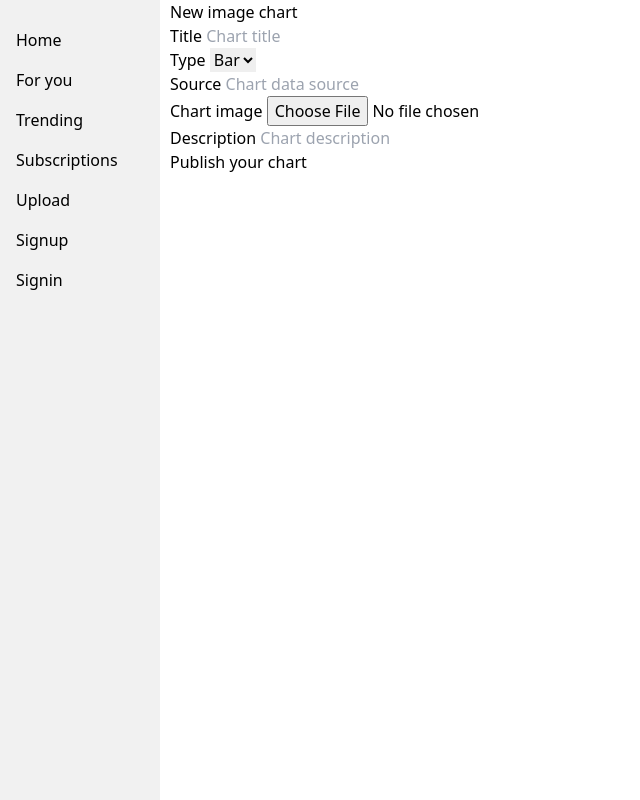
After one commit to Mat-Sharp0/Chart-site, a Flask app: page /chart/add in a window 1280 px wide. The commit adds this page. Shown: the whole page, without its empty margins (0-640 px from the left). Run offline with Flask 3, Linux system fonts and the light colour scheme; some libraries are stand-ins or nearby versions.

Commit message:
Add new templates for chart creation, sign-in, and sign-up
- Created new_chart.html for users to create and publish charts with title, type, source, image, and description.
- Added signin.html for user authentication with error handling.
- Introduced signup.html for user registration with error handling.

```diff
--- a/main.py
+++ b/main.py
@@ -1,15 +1,76 @@
-from flask import Flask, render_template
-import pymongo
+from flask import Flask, render_template, request, session, redirect, url_for
+from pymongo import MongoClient
 from dotenv import load_dotenv
+from werkzeug.utils import secure_filename
+import bcrypt
 import os
 
 load_dotenv()
 
 app = Flask("Chartapp")
 
+MONGO_URI = os.getenv('MONGO_URI')
+
+client = MongoClient(MONGO_URI)
+db = client.get_database("chart")
+
+app.secret_key = os.urandom(24)
 
 @app.route('/')
 def index():
-    return render_template("index.html")
+    chart = list(db["chart"].find({}))
+    return render_template("index.html", chart=chart)
+
+@app.route('/signup')
+def signup():
+    return render_template("front/signup.html")
+
+@app.route('/register',  methods=['POST'])
+def register():
+    user_name=request.form['user_id']
+    password=request.form['password']
+
+    user = {
+        "name": user_name,
+        "password": password
+    }
+    db['users'].insert_one(user)
+    session['role'] = 'user'
+    session['user'] = user_name
+    return redirect(url_for('/'))
+
+@app.route("/chart/add")
+def add_chart():
+    return render_template("front/new_chart.html")
+
+@app.route("/chart/creat", methods=['POST'])
+def creat_chart():
+    title = request.form['title']
+    description = request.form['description']
+    source =  request.form['source']
+    chart_type = request.form['chart_type']
+
+    image = request.files["image"]
+
+    if image:
+        file_name = secure_filename(image.filename)
+
+        upload_path = os.path.join(app.static_folder, "images/chart_user", file_name)
+        image.save(upload_path)
+
+        image_path = f'/static/images/pokemon_user/{file_name}'
+
+    else:
+        image_path = ""
+
+    image_chart = {
+        "title": title,
+        "description": description,
+        "image": image_path,
+        "source": source,
+        "chart_type": chart_type
+    }
+    db['chart_image'].insert_one(image_chart)
+    return redirect(url_for('/'))
 
 app.run(host='0.0.0.0', port=81)
--- a/static/script.js
+++ b/static/script.js
@@ -0,0 +1,12 @@
+const ctx = document.getElementById('chart');
+
+  new Chart(ctx, {
+    type: 'bar',
+    data: {
+      labels: ['Red', 'Blue', 'Yellow', 'Green', 'Purple', 'Orange'],
+      datasets: [{
+        label: '# of Votes',
+        data: [12, 19, 3, 5, 2, 3]
+      }]
+    }
+  });
--- a/templates/front/base.html
+++ b/templates/front/base.html
@@ -4,6 +4,7 @@
     <meta charset="UTF-8">
     <meta name="viewport" content="width=device-width, initial-scale=1.0">
     <script src="https://cdn.tailwindcss.com"></script>
+    <script src="https://cdn.jsdelivr.net/npm/chart.js@4.5.1/dist/chart.umd.min.js"></script>
     <link rel="stylesheet" type="text/css" href="../../static/style.css">
     <script defer src="../../static/script.js"></script>
     <title>Document</title>
@@ -16,8 +17,9 @@
             <li><a href="/">For you</a></li>
             <li><a href="/">Trending</a></li>
             <li><a href="/">Subscriptions</a></li>
-            <li><a href="/">Upload</a></li>
-            <li><a href="/">Login</a></li>
+            <li><a href="/chart/add">Upload</a></li>
+            <li><a href="/signup">Signup</a></li>
+            <li><a href="/">Signin</a></li>
         </ul>
     </header>
 
--- /dev/null
+++ b/templates/front/new_chart.html
@@ -0,0 +1,38 @@
+<!DOCTYPE html>
+
+{% extends 'front/base.html' %}
+{% block content %}
+<main>
+    <h1>New image chart</h1>
+    <form method="POST" action="{{url_for('creat_chart')}}" enctype="multipart/form-data">
+        <div>
+            <label>Title</label>
+            <input type="text" name="title" required placeholder="Chart title">
+        </div>
+
+        <div>
+            <label>Type</label>
+            <select type="text" name="chart_type" required placeholder="Chart type">
+                <option value="Bar">Bar</option>
+                <option value="Pie">Pie</option>
+            </select>
+        </div>
+
+        <div>
+            <label>Source</label>
+            <input type="text" name="source" required placeholder="Chart data source">
+        </div>
+
+        <div>
+            <label>Chart image</label>
+            <input type="file" name="image" accept="image/*">
+        </div>
+
+        <div>
+            <label>Description</label>
+            <input type="text" name="description" required placeholder="Chart description">
+        </div>
+        <button type="submit">Publish your chart</button>
+    </form>
+</main>
+{% endblock %}
```
Also changed, not shown: templates/front/signin.html (added, +23 -0 lines), templates/front/signup.html (added, +23 -0 lines), templates/index.html (+6 -4 lines), static/images/chart_user/Capture_decran_2024-12-04_142209.png (added), 2 other files.
